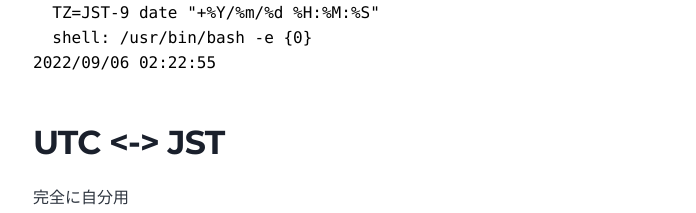
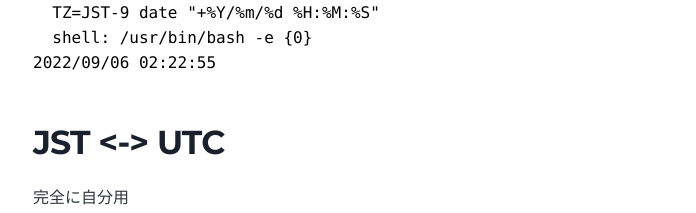
Before and after one commit to honyanya/365, a Gatsby site in the folder gatsby-starter-blog/: page /2022-09-06_github-actions_schedule_utc/ in a window 1280 px wide. Shown: the part 1960-2173 px from the top of the page, without its empty margins (291-987 px from the left). Built offline with nearby package versions, Linux system fonts and the light colour scheme; Gatsby itself is replaced by a stand-in of ours; some packages are replaced by stand-ins of ours; code samples lack their colours.

````diff
--- a/gatsby-starter-blog/content/blog/2022-09-06_github-actions_schedule_utc/index.md
+++ b/gatsby-starter-blog/content/blog/2022-09-06_github-actions_schedule_utc/index.md
@@ -75,7 +75,7 @@
 ```
 
 
-## UTC <-> JST
+## JST <-> UTC
 
 完全に自分用
 困ったらこの表をみる
````
